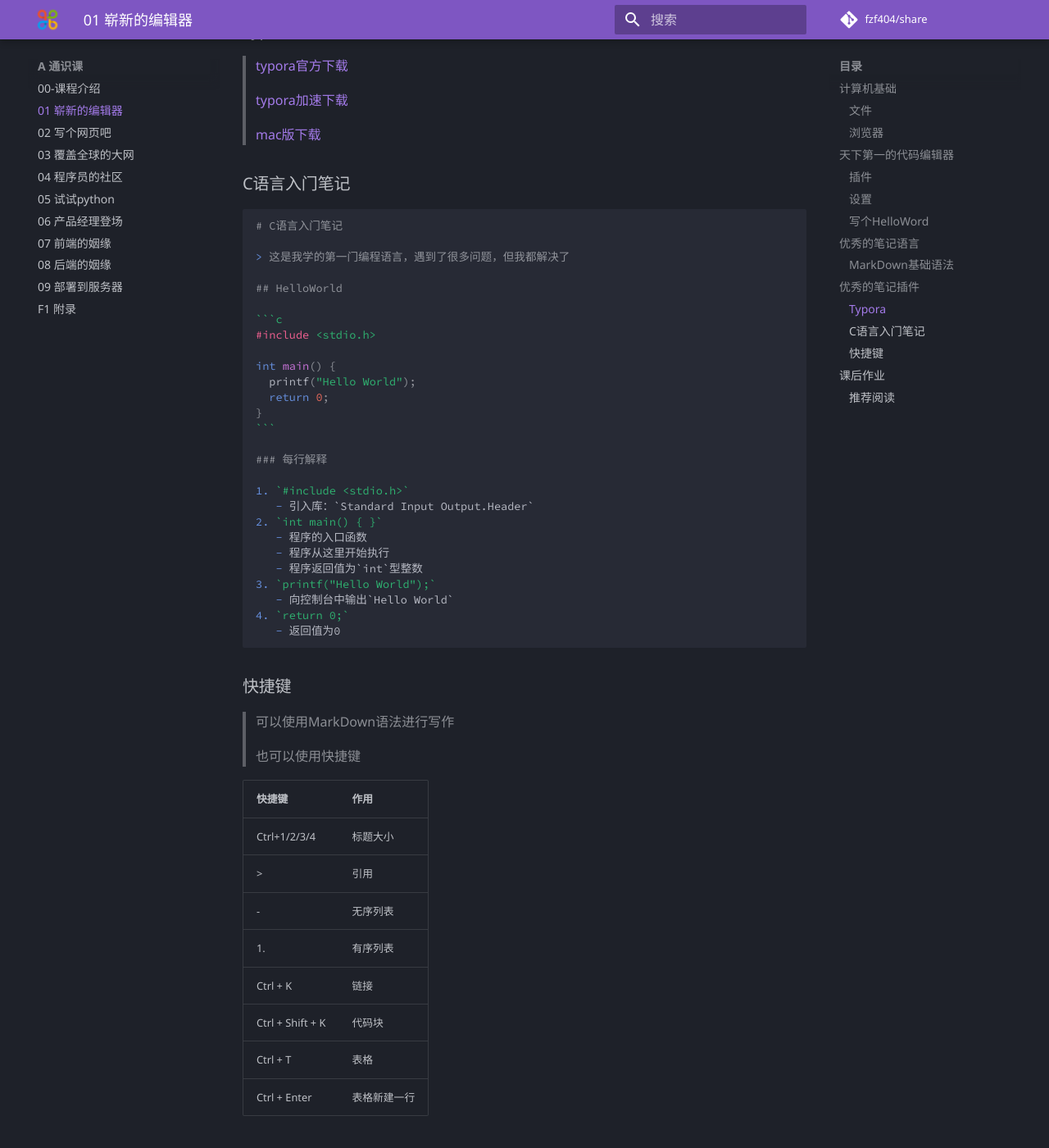
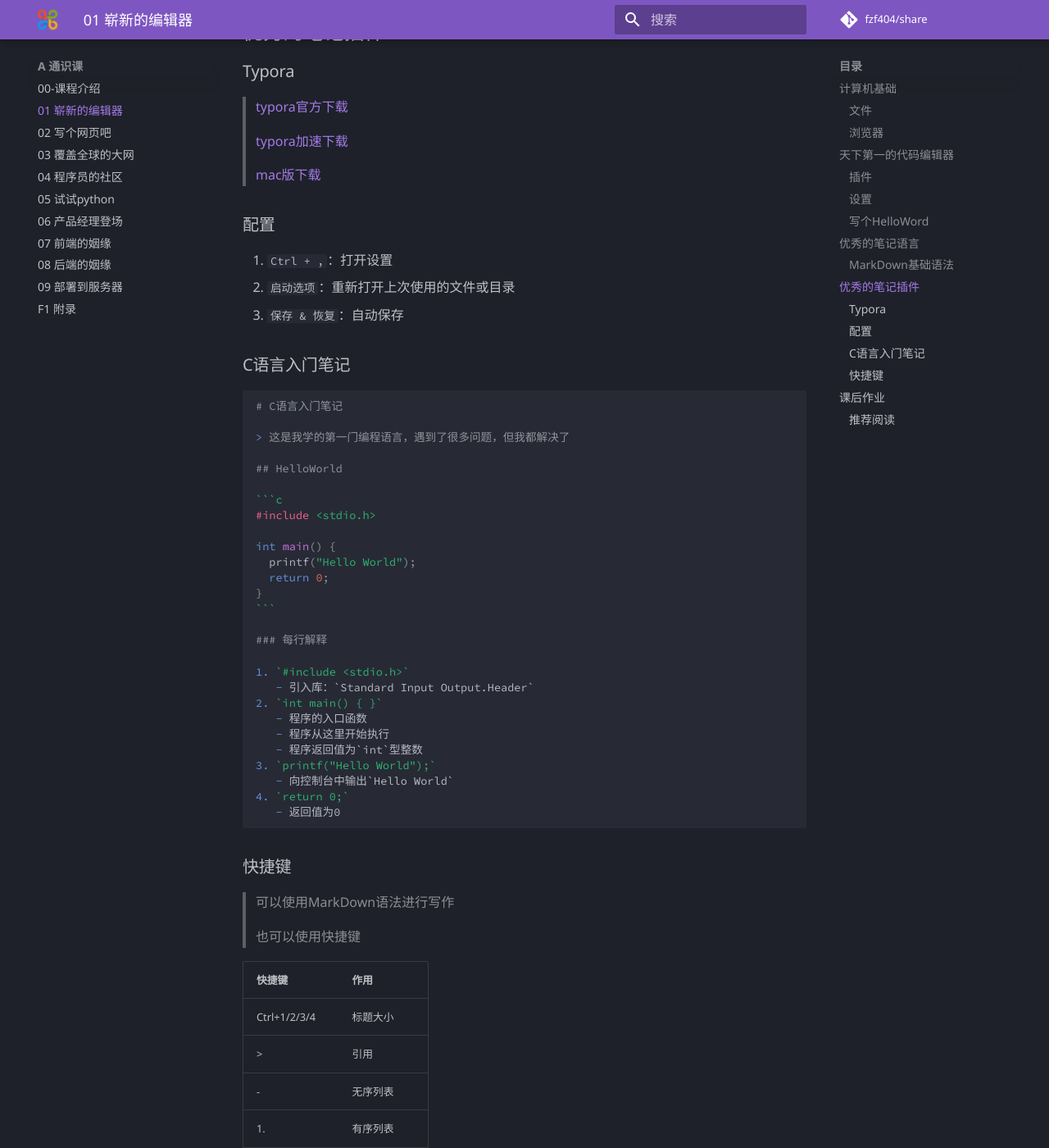
Before and after one commit to fzf404/share, an MkDocs documentation site: the page built from docs/A-通识课/01-崭新的编辑器.md, in a window 1280 px wide and 1400 px high, scrolled down 3975 px. Shown: the whole window at 82% size. Built offline with MkDocs 1.6.1 and Material for MkDocs 9.7.7, drawn with Linux system fonts in a browser that asks for light colours; comment, search, counter and statistics services are not loaded; some of the changed text lies outside the part shown.

Commit message:
✔ 01-崭新的编辑器

`````diff
--- a/docs/A-通识课/01-崭新的编辑器.md
+++ b/docs/A-通识课/01-崭新的编辑器.md
@@ -11,37 +11,37 @@
 > 使用计算机的每时每刻都是在和文件打交道
 
 1. 计算机内部一共一个硬盘，windows系统是由用户进行分区的，用户看来就是一个个磁盘。
-   - `Win + E`：打开文件资源管理器。
-   - 系统目录：`C:\Windows`，系统相关的软件都在这里。
-   - 软件目录：`C:\Program Files`，安装时需要管理员权限的安装位置。
-     - 卸载程序：`Win`，输入`应用和功能`
-   - 用户目录：`C:\Users\xxxx`，你在此目录有完全读写的权限。
-     - 快速访问栏中的所有目录都在这里
-     - 新建工作目录：`C:\Users\xxxx\work-space`，从今以后，你的所有代码就在这里写了。
+    - `Win + E`：打开文件资源管理器。
+    - 系统目录：`C:\Windows`，系统相关的软件都在这里。
+    - 软件目录：`C:\Program Files`，安装时需要管理员权限的安装位置。
+        - 卸载程序：`Win`，输入`应用和功能`
+    - 用户目录：`C:\Users\xxxx\`，你在此目录有完全读写的权限。
+       - 快速访问栏中的所有目录都在这里
+       - 新建工作目录：`C:\Users\xxxx\work-space`，从今以后，你的所有代码就在这里写了。
 2. 内存空间与存储空间不是一个概念
-   - 速度上的区别：内存存取速度快，但是贵，断电数据丢失。硬盘存取速度慢，但便宜，断电数据不丢失。
-   - 使用上的区别：打开浏览器，将来可能频繁用到代码(汇编码)，操作系统会从硬盘中读取到内存里，方便中央处理器(CPU)执行。因为内存读取速度比硬盘快。
-   - 假如把电脑比作人的大脑，内存是你现在立即就能想到的东西，存储空间就是需要提示才能想起来的东西。
+    - 速度上的区别：内存存取速度快，但是贵，断电数据丢失。硬盘存取速度慢，但便宜，断电数据不丢失。
+    - 使用上的区别：打开浏览器，将来可能频繁用到代码(汇编码)，操作系统会从硬盘中读取到内存里，方便中央处理器(CPU)执行。因为内存读取速度比硬盘快。
+    - 假如把电脑比作人的大脑，内存是你现在立即就能想到的东西，存储空间就是需要提示才能想起来的东西。
 
 ### 浏览器
 
 > 推荐使用Edge作为全平台的浏览器
 
 1. 搜索引擎与浏览器的区别
-   - 搜索引擎是一个网址。
-   - 浏览器渲染代码并显示出来。
+    - 搜索引擎是一个网址。
+    - 浏览器渲染代码并显示出来。
 2. 功能
-   - 登录微软账号，同步密码，收藏夹及配置信息
-   - `Ctrl + Shift + B`：浏览器收藏夹
-   - `Ctrl + D`：将[教案](https://share.fzf404.top)加入收藏夹
-   - `Ctrl + H`：历史记录
-   - `Ctrl + J`：下载列表
-   - 扩展
-     - 大家可以上网搜索Edge推荐扩展，我就不给大家推荐了
+    - 登录微软账号，同步密码，收藏夹及配置信息
+    - `Ctrl + Shift + B`：浏览器收藏夹
+    - `Ctrl  + D`：将[教案](https://share.fzf404.top)加入收藏夹
+    - `Ctrl + H`：历史记录
+    - `Ctrl + J`：下载列表
+    - 扩展
+       - 大家可以上网搜索Edge推荐扩展，我就不给大家推荐了
 3. 如何下载软件？
-   - 百度搜索软件名
-   - 认准`官方`字样
-   - 更多开源软件的下载以后会讲
+    - 百度搜索软件名
+    - 认准`官方`字样
+    - 更多开源软件的下载以后会讲
 
 ## 天下第一的代码编辑器
 
@@ -72,6 +72,7 @@
 
 ### 设置
 
+- `Ctrl + ,`：打开设置
 - 自动保存：`Auto Save -> afterDelay`
 
 ### 写个HelloWord
@@ -152,6 +153,12 @@
 >
 > [mac版下载](https://gitee.com/nmdfzf404/mirror/attach_files/855187/download/Typora.dmg)
 
+### 配置
+
+1. `Ctrl + ,`：打开设置
+2. `启动选项`：重新打开上次使用的文件或目录
+3. `保存 & 恢复`：自动保存
+
 ### C语言入门笔记
 
 ````markdown
@@ -201,6 +208,7 @@
 | Ctrl + Shift + K | 代码块       |
 | Ctrl + T         | 表格         |
 | Ctrl + Enter     | 表格新建一行 |
+| Ctrl + ,         | 打开设置     |
 
 ## 课后作业
 
`````
Also changed, not shown: docs/A-通识课/F1-附录.md (+2 -0 lines), docs/A-通识课/README.md (+2 -1 lines).
